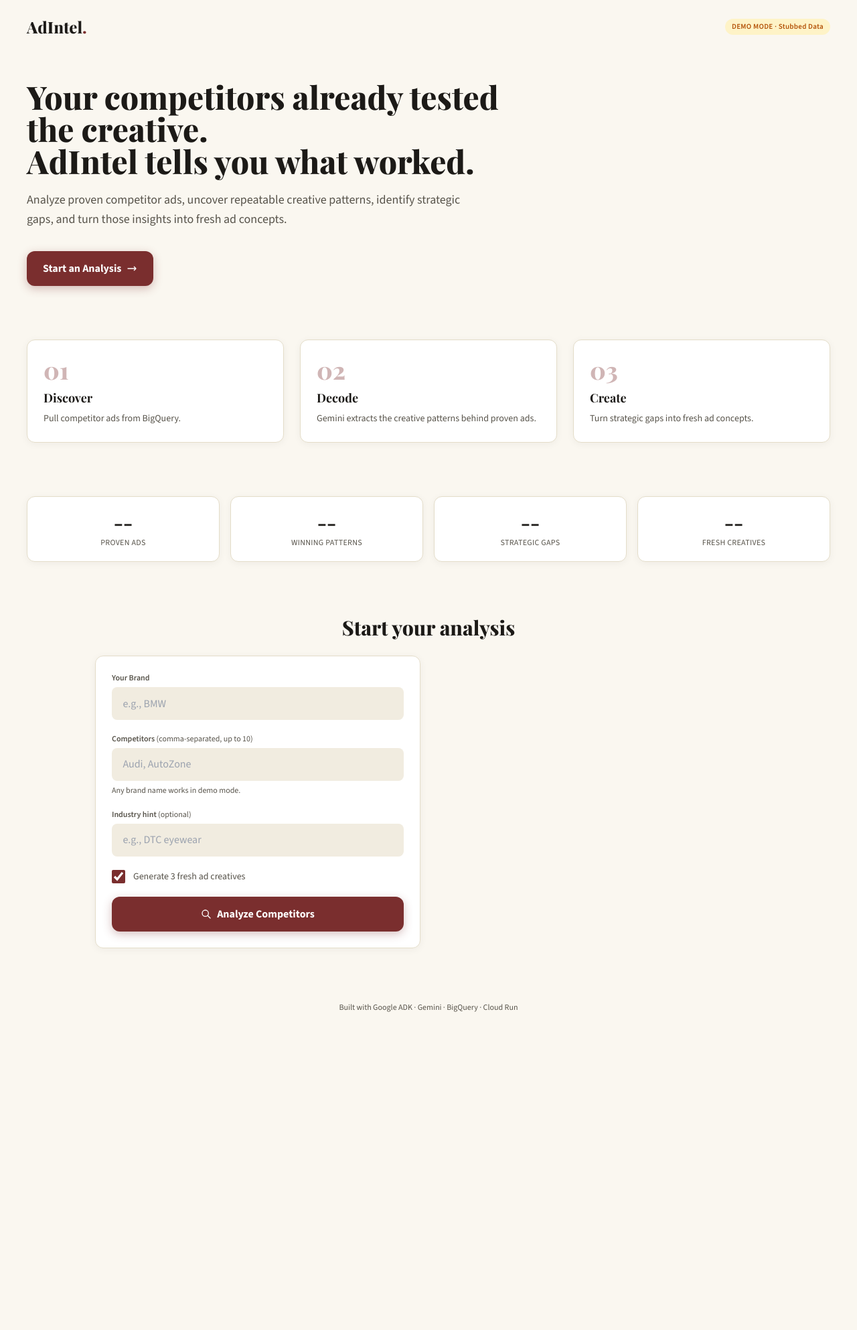
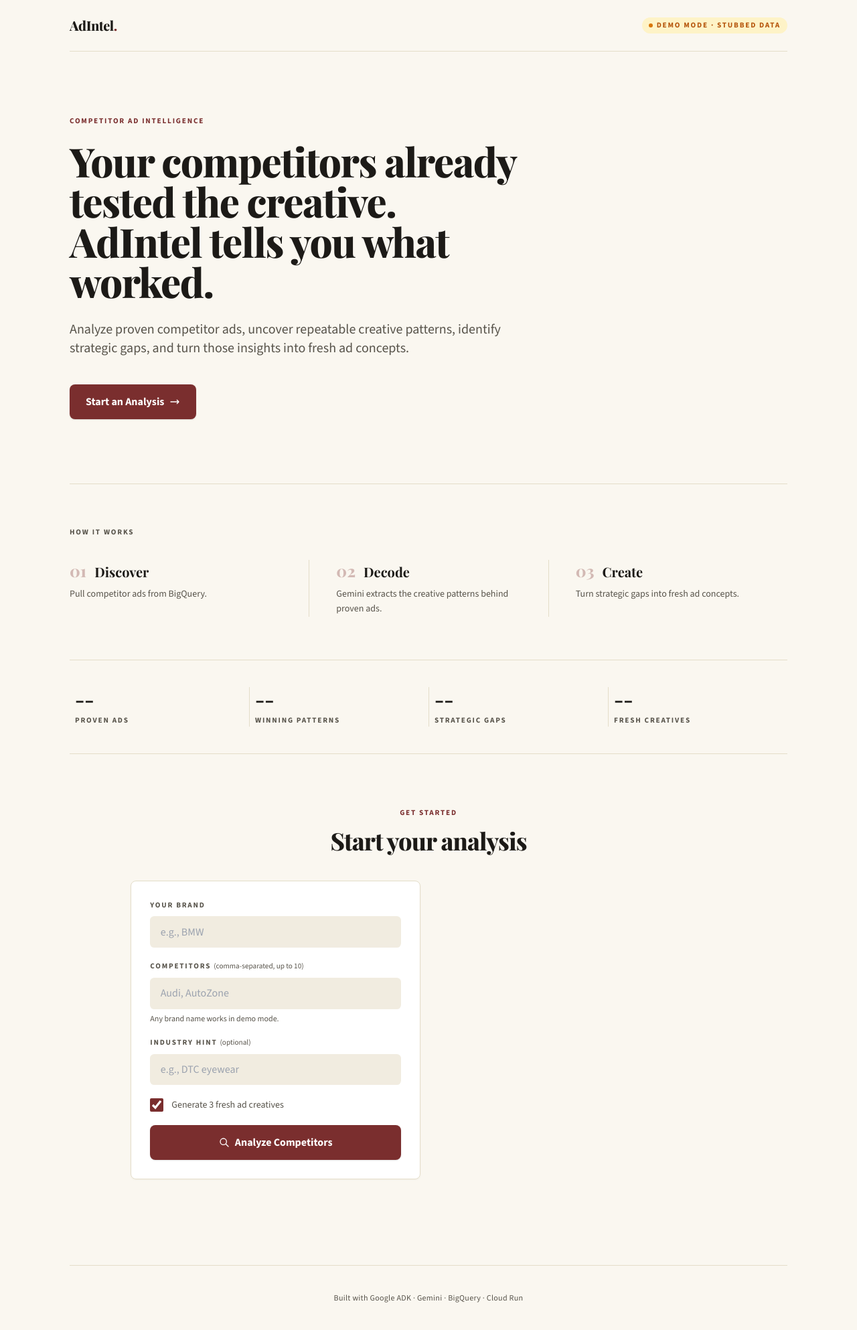
Before and after one commit to swatig23/adIntel, a FastAPI app: page / in a window 1280 px wide. Shown: the whole page at 67% size. Before the commit the page ends 1511 px from the top, so only its background shows below. Run offline with FastAPI, Linux system fonts and the light colour scheme; some libraries are stand-ins or nearby versions.

Commit message:
Redesign landing page: premium editorial SaaS feel, restrained styling, dividers over card grids

```diff
--- a/src/adintel/templates/index.html
+++ b/src/adintel/templates/index.html
@@ -14,9 +14,9 @@
       --bg: #faf7f0;
       --ink: #1c1a17;
       --ink-soft: #57534a;
+      --line: #e4ddc9;
       --violet: #7a2e2e;
       --violet-dark: #5f2323;
-      --fuchsia: #b5533c;
       --amber: #b8860b;
     }
     body {
@@ -26,13 +26,23 @@
     }
     .display { font-family: 'Playfair Display', Georgia, serif; }
 
-    .card { background: #fff; border-radius: 0.75rem; border: 1px solid #e4ddc9; }
-    .card-shadow { box-shadow: 0 2px 12px rgba(28, 26, 23, 0.05); }
+    .eyebrow {
+      font-size: 0.7rem;
+      font-weight: 700;
+      text-transform: uppercase;
+      letter-spacing: 0.16em;
+    }
+
+    /* Restrained surfaces: thin border does most of the work, shadow is
+       nearly imperceptible -- reserved for the one truly interactive
+       surface (the form card), not sprinkled across every block. */
+    .card { background: #fff; border-radius: 0.5rem; border: 1px solid var(--line); }
+    .card-shadow { box-shadow: 0 1px 3px rgba(28, 26, 23, 0.04); }
 
     .field-input {
       background: #f1ece0;
-      border: 2px solid transparent;
-      border-radius: 0.5rem;
+      border: 1.5px solid transparent;
+      border-radius: 0.4rem;
       padding: 0.65rem 0.9rem;
       transition: border-color 0.15s ease;
       color: var(--ink);
@@ -45,13 +55,13 @@
     .submit-btn {
       background: var(--violet);
       color: #fff;
-      box-shadow: 0 4px 14px rgba(122, 46, 46, 0.3);
+      box-shadow: 0 1px 2px rgba(28, 26, 23, 0.12);
       transition: transform 0.12s ease, box-shadow 0.12s ease, background 0.15s ease;
     }
-    .submit-btn:hover { background: var(--violet-dark); }
+    .submit-btn:hover { background: var(--violet-dark); box-shadow: 0 2px 8px rgba(95, 35, 35, 0.25); }
     .submit-btn:active {
-      transform: scale(0.97) translateY(1px);
-      box-shadow: 0 2px 8px rgba(122, 46, 46, 0.4);
+      transform: scale(0.98) translateY(1px);
+      box-shadow: 0 1px 3px rgba(95, 35, 35, 0.3);
     }
     .htmx-request .submit-btn,
     .submit-btn.htmx-request {
@@ -94,34 +104,42 @@
     .step-num {
       font-family: 'Playfair Display', Georgia, serif;
       color: var(--violet);
-      opacity: 0.35;
+      opacity: 0.3;
     }
+
+    /* Hairline dividers between the three product-story steps on desktop --
+       replaces a card grid with something closer to an editorial layout. */
+    .step-divider { border-left: 1px solid var(--line); }
+
+    .metric-divider + .metric-divider { border-left: 1px solid var(--line); }
   </style>
 </head>
 <body class="min-h-screen">
 
-<div class="max-w-7xl mx-auto px-6 md:px-10 py-6">
+<div class="max-w-6xl mx-auto px-6 md:px-10">
 
-  <!-- 1. HEADER -->
-  <header class="flex items-center justify-between mb-10 md:mb-16">
-    <h1 class="display text-2xl font-extrabold">AdIntel<span class="text-[var(--violet)]">.</span></h1>
-    <span class="text-[11px] px-2.5 py-1 rounded-full font-semibold tracking-wide
+  <!-- 1. COMPACT HEADER -->
+  <header class="flex items-center justify-between py-6 border-b border-[var(--line)]">
+    <span class="display text-xl font-extrabold tracking-tight">AdIntel<span class="text-[var(--violet)]">.</span></span>
+    <span class="eyebrow inline-flex items-center gap-1.5 px-2.5 py-1 rounded-full
       {% if using_stub %}bg-amber-100 text-amber-700{% else %}bg-emerald-100 text-emerald-700{% endif %}">
+      <span class="w-1.5 h-1.5 rounded-full {% if using_stub %}bg-amber-600{% else %}bg-emerald-600{% endif %}"></span>
       {{ status_label }}
     </span>
   </header>
 
   <!-- 2. HERO -->
-  <section class="max-w-3xl mb-16 md:mb-20">
-    <h2 class="display text-4xl md:text-5xl font-extrabold leading-tight mb-5">
+  <section class="max-w-3xl pt-16 md:pt-24 pb-16 md:pb-24">
+    <p class="eyebrow text-[var(--violet)] mb-5">Competitor Ad Intelligence</p>
+    <h1 class="display text-4xl md:text-6xl font-extrabold leading-[1.08] tracking-tight mb-7">
       Your competitors already tested the creative.<br class="hidden md:block" />
       AdIntel tells you what worked.
-    </h2>
-    <p class="text-lg text-[var(--ink-soft)] leading-relaxed mb-8 max-w-2xl">
+    </h1>
+    <p class="text-lg md:text-xl text-[var(--ink-soft)] leading-relaxed mb-10 max-w-2xl">
       Analyze proven competitor ads, uncover repeatable creative patterns, identify
       strategic gaps, and turn those insights into fresh ad concepts.
     </p>
-    <a href="#analysis-form" class="submit-btn inline-flex items-center gap-2 px-6 py-3.5 rounded-xl font-bold">
+    <a href="#analysis-form" class="submit-btn inline-flex items-center gap-2 px-6 py-3.5 rounded-lg font-bold">
       Start an Analysis
       <svg class="w-4 h-4" fill="none" stroke="currentColor" viewBox="0 0 24 24">
         <path stroke-linecap="round" stroke-linejoin="round" stroke-width="2" d="M17 8l4 4m0 0l-4 4m4-4H3"/>
@@ -129,54 +147,66 @@
     </a>
   </section>
 
-  <!-- 3. THREE-STEP VALUE PROPOSITION -->
-  <section class="grid grid-cols-1 md:grid-cols-3 gap-6 mb-16 md:mb-20">
-    <div class="card card-shadow p-6">
-      <div class="step-num text-4xl font-extrabold mb-2">01</div>
-      <h3 class="display font-bold text-lg mb-1.5">Discover</h3>
+  <!-- 3. THREE-STEP PRODUCT STORY -- editorial, dividers not cards -->
+  <section class="py-14 md:py-16 border-t border-[var(--line)]">
+    <p class="eyebrow text-[var(--ink-soft)] mb-8">How it works</p>
+    <div class="grid grid-cols-1 md:grid-cols-3 gap-10 md:gap-0">
+      <div class="md:pr-10">
+        <div class="flex items-baseline gap-3 mb-2">
+          <span class="step-num text-2xl font-extrabold">01</span>
+          <h3 class="display font-bold text-xl">Discover</h3>
+        </div>
         <p class="text-sm text-[var(--ink-soft)] leading-relaxed">Pull competitor ads from BigQuery.</p>
       </div>
-    <div class="card card-shadow p-6">
-      <div class="step-num text-4xl font-extrabold mb-2">02</div>
-      <h3 class="display font-bold text-lg mb-1.5">Decode</h3>
+      <div class="step-divider md:px-10">
+        <div class="flex items-baseline gap-3 mb-2">
+          <span class="step-num text-2xl font-extrabold">02</span>
+          <h3 class="display font-bold text-xl">Decode</h3>
+        </div>
         <p class="text-sm text-[var(--ink-soft)] leading-relaxed">Gemini extracts the creative patterns behind proven ads.</p>
       </div>
-    <div class="card card-shadow p-6">
-      <div class="step-num text-4xl font-extrabold mb-2">03</div>
-      <h3 class="display font-bold text-lg mb-1.5">Create</h3>
+      <div class="step-divider md:pl-10">
+        <div class="flex items-baseline gap-3 mb-2">
+          <span class="step-num text-2xl font-extrabold">03</span>
+          <h3 class="display font-bold text-xl">Create</h3>
+        </div>
         <p class="text-sm text-[var(--ink-soft)] leading-relaxed">Turn strategic gaps into fresh ad concepts.</p>
+      </div>
     </div>
   </section>
 
-  <!-- 4. PRODUCT OUTCOME / METRICS STRIP -->
-  <section class="grid grid-cols-2 md:grid-cols-4 gap-4 mb-16 md:mb-20">
-    <div class="card card-shadow p-5 text-center">
+  <!-- 4. METRICS STRIP -->
+  <section class="py-10 border-t border-[var(--line)]">
+    <div class="grid grid-cols-2 md:grid-cols-4">
+      <div class="metric-divider text-center md:text-left px-2">
         <div class="display text-3xl font-extrabold">{{ metrics.ads if metrics else "--" }}</div>
-      <div class="text-xs text-[var(--ink-soft)] mt-1 font-medium uppercase tracking-wide">Proven ads</div>
+        <div class="eyebrow text-[var(--ink-soft)] mt-1.5">Proven ads</div>
       </div>
-    <div class="card card-shadow p-5 text-center">
+      <div class="metric-divider text-center md:text-left px-2">
         <div class="display text-3xl font-extrabold">{{ metrics.patterns if metrics else "--" }}</div>
-      <div class="text-xs text-[var(--ink-soft)] mt-1 font-medium uppercase tracking-wide">Winning patterns</div>
+        <div class="eyebrow text-[var(--ink-soft)] mt-1.5">Winning patterns</div>
       </div>
-    <div class="card card-shadow p-5 text-center">
+      <div class="metric-divider text-center md:text-left px-2">
         <div class="display text-3xl font-extrabold">{{ metrics.gaps if metrics else "--" }}</div>
-      <div class="text-xs text-[var(--ink-soft)] mt-1 font-medium uppercase tracking-wide">Strategic gaps</div>
+        <div class="eyebrow text-[var(--ink-soft)] mt-1.5">Strategic gaps</div>
       </div>
-    <div class="card card-shadow p-5 text-center">
+      <div class="metric-divider text-center md:text-left px-2">
         <div class="display text-3xl font-extrabold">{{ metrics.creatives if metrics else "--" }}</div>
-      <div class="text-xs text-[var(--ink-soft)] mt-1 font-medium uppercase tracking-wide">Fresh creatives</div>
+        <div class="eyebrow text-[var(--ink-soft)] mt-1.5">Fresh creatives</div>
+      </div>
     </div>
   </section>
 
   <!-- 5. ANALYSIS FORM -->
-  <section id="analysis-form" class="mb-14 scroll-mt-6">
-    <h2 class="display text-2xl md:text-3xl font-extrabold mb-6 text-center">Start your analysis</h2>
+  <section id="analysis-form" class="py-16 md:py-20 border-t border-[var(--line)] scroll-mt-6">
+    <p class="eyebrow text-[var(--violet)] mb-3 text-center">Get started</p>
+    <h2 class="display text-3xl md:text-4xl font-extrabold mb-10 text-center tracking-tight">Start your analysis</h2>
 
     <div class="grid grid-cols-1 lg:grid-cols-12 gap-6">
 
       <!-- Left: form + progress, sticky sidebar on large screens -->
       <div class="lg:col-span-5 lg:col-start-2">
-        <div class="card card-shadow p-6 lg:sticky lg:top-6">
+        <div class="card card-shadow p-7 lg:sticky lg:top-6">
           <form
             hx-post="/analyze"
             hx-target="#report"
@@ -186,7 +216,7 @@
           >
             <div class="space-y-5">
               <div>
-                <label class="block text-xs font-semibold text-[var(--ink-soft)] mb-1.5">Your Brand</label>
+                <label class="eyebrow block text-[var(--ink-soft)] mb-2">Your Brand</label>
                 <input
                   name="user_brand"
                   required
@@ -196,8 +226,8 @@
               </div>
 
               <div>
-                <label class="block text-xs font-semibold text-[var(--ink-soft)] mb-1.5">
-                  Competitors <span class="font-normal">(comma-separated, up to 10)</span>
+                <label class="eyebrow block text-[var(--ink-soft)] mb-2">
+                  Competitors <span class="font-normal normal-case tracking-normal">(comma-separated, up to 10)</span>
                 </label>
                 <input
                   name="competitors"
@@ -215,8 +245,8 @@
               </div>
 
               <div>
-                <label class="block text-xs font-semibold text-[var(--ink-soft)] mb-1.5">
-                  Industry hint <span class="font-normal">(optional)</span>
+                <label class="eyebrow block text-[var(--ink-soft)] mb-2">
+                  Industry hint <span class="font-normal normal-case tracking-normal">(optional)</span>
                 </label>
                 <input
                   name="industry_hint"
@@ -233,7 +263,7 @@
               <button
                 id="submit-btn"
                 type="submit"
-                class="submit-btn w-full py-3.5 rounded-xl font-bold flex items-center justify-center gap-2"
+                class="submit-btn w-full py-3.5 rounded-lg font-bold flex items-center justify-center gap-2"
               >
                 <span class="btn-idle items-center gap-2">
                   <svg class="w-4 h-4" fill="none" stroke="currentColor" viewBox="0 0 24 24">
@@ -253,7 +283,7 @@
           </form>
 
           <!-- Fun animated progress overlay, shown only while HTMX request is in flight -->
-          <div id="progress-overlay" class="mt-6 pt-6 border-t border-[var(--bg)]">
+          <div id="progress-overlay" class="mt-6 pt-6 border-t border-[var(--line)]">
             <div class="flex items-center gap-3 mb-4">
               <div class="w-8 h-8 rounded-full bg-[#f1e4e0] flex items-center justify-center animate-pulse flex-shrink-0">
                 <svg class="w-4 h-4 text-[var(--violet)]" fill="none" stroke="currentColor" viewBox="0 0 24 24">
@@ -267,7 +297,7 @@
             </div>
 
             <div class="h-2 bg-[var(--bg)] rounded-full overflow-hidden mb-5">
-              <div class="progress-fill h-full rounded-full bg-gradient-to-r from-[var(--violet)] to-[var(--fuchsia)]" style="width: 6%;"></div>
+              <div class="progress-fill h-full rounded-full bg-[var(--violet)]" style="width: 6%;"></div>
             </div>
 
             <div class="space-y-2.5 text-sm">
@@ -309,8 +339,8 @@
   </section>
 
   <!-- 6. SMALL GOOGLE STACK FOOTER -->
-  <footer class="mt-14 text-center">
-    <p class="text-xs text-[var(--ink-soft)]">
+  <footer class="py-10 mt-6 border-t border-[var(--line)] text-center">
+    <p class="text-xs text-[var(--ink-soft)] tracking-wide">
       Built with Google ADK &middot; Gemini &middot; BigQuery &middot; Cloud Run
     </p>
   </footer>
```
Lines whose indentation alone changed are shown as unchanged.
